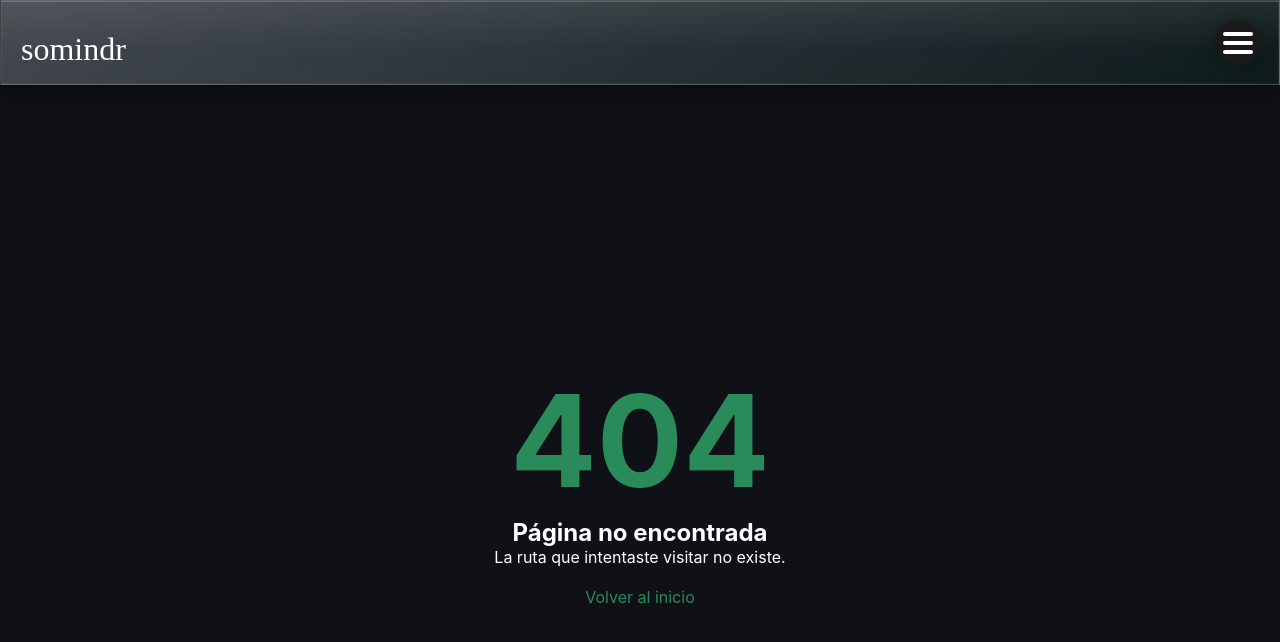
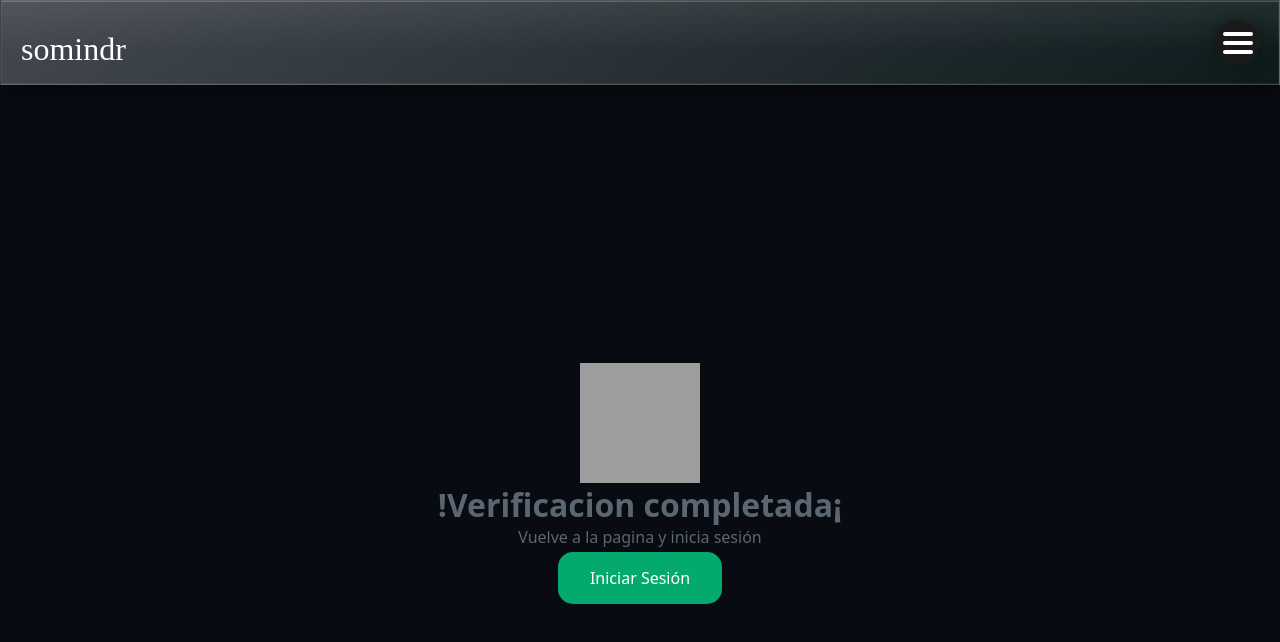
Before and after one commit to MeGv101/Somindr-Repository, a React (Vite) app in the folder frontend/: page /verificacion in a window 1280 px wide. Before the commit this address had no page. Shown: the top 642 px of the page. Built offline with nearby package versions, Linux system fonts and the light colour scheme; grey boxes are pictures that could not be loaded; a web font is replaced by a local one.

Commit message:
Apartado verificacion, si lo quieren ver, solo en el link pongan /verificacion

```diff
--- a/frontend/src/app.tsx
+++ b/frontend/src/app.tsx
@@ -26,6 +26,7 @@ import { useModal } from "./context/modelContext";
 
 import AI from "./pages/ai";
 
+import Verificacion from "./pages/verificacion";
 
 
 function App() {
@@ -61,10 +62,11 @@ function App() {
       <ModalAuth ref={modalRef} />
 
       <Routes>
-
         <Route path="/" element={<Index onOpenAuth={openAuth} />} />
 
-        <Route path="/perfil" element={
+        <Route
+          path="/perfil"
+          element={
             <ProtectedRoute>
               <Perfil />
             </ProtectedRoute>
@@ -98,21 +100,25 @@ function App() {
           }
         />
 
+        <Route
+          path="/verificacion"
+          element={
 
-            <Route
-             path="/comunidad"
-              element={
-              <ProtectedRoute>
-                <Comunidad />
-              </ProtectedRoute>
-            }
-            />
+              <Verificacion />
+
+          }
+        />
 
         <Route
-          path="*"
-          element={<NotFound />}
+          path="/comunidad"
+          element={
+            <ProtectedRoute>
+              <Comunidad />
+            </ProtectedRoute>
+          }
         />
 
+        <Route path="*" element={<NotFound />} />
       </Routes>
 
     </BrowserRouter>
--- a/frontend/src/main.tsx
+++ b/frontend/src/main.tsx
@@ -1,4 +1,4 @@
-import React from 'react'
+
 import ReactDOM from 'react-dom/client'
 import App from './app'
 import './styles/index.css'
--- a/frontend/src/pages/comunidad.tsx
+++ b/frontend/src/pages/comunidad.tsx
@@ -12,7 +12,7 @@ const INIT: Post[] = [
     { id: 102, contenido: "Complementa con legumbres si no comes mucha carne: lentejas, frijoles, garbanzos.", tiempo: "hace 20 min", votos: 5, votado: false },
   ]},
   { id: 2, contenido: "Llevo 3 semanas sin motivación para entrenar. No es pereza, literalmente no siento ganas de nada.", categoria: "Psicoemocional", tiempo: "hace 3 h", votos: 22, votado: false, expandido: false, respuestas: [
-    { id: 201, contenido: "Eso se llama burnout. A veces el cuerpo necesita un descanso real. Bajar la intensidad no es retroceder.", tiempo: "hace 2 h", votos: 18, votado: false },
+    { id: 201, contenido: "Me encanta esta web, me ha permitido realizar un cambio drastico que me llevo a mejorar mi cuerpo, mejorando la ganancia de grupos musculares como pecho y hombros. !Me encanta¡.", tiempo: "hace 2 h", votos: 18, votado: false },
   ]},
   { id: 3, contenido: "¿Vale la pena hacer cardio en ayunas para quemar grasa?", categoria: "Físico", tiempo: "hace 6 h", votos: 8, votado: false, expandido: false, respuestas: [] },
 ];
--- /dev/null
+++ b/frontend/src/pages/verificacion.tsx
@@ -0,0 +1,18 @@
+//Mensaje de verifiacion
+import "../styles/verificacion.css";
+import {Link} from "react-router-dom";
+
+
+export default function Verificacion() {
+    return(
+        <div className="container-msg">
+            <div className="img">
+                <img src="https://cdn-icons-png.flaticon.com/512/616/616564.png" alt="slide1" className="img" />
+            </div>
+            <h1 className="msg">!Verificacion completada¡</h1>
+            <p className="msg">Vuelve a la pagina y inicia sesión</p>
+
+        <Link to="/index" className="btn">Iniciar Sesión</Link>
+        </div>
+    )
+}
--- /dev/null
+++ b/frontend/src/styles/verificacion.css
@@ -0,0 +1,38 @@
+body{
+    margin: 0;
+    min-height: 100vh;
+    background-color: rgb(54, 54, 54);
+    font-family: system-ui, -apple-system, BlinkMacSystemFont, 'Segoe UI', Roboto, Oxygen, Ubuntu, Cantarell, 'Open Sans', 'Helvetica Neue', sans-serif;
+}
+
+.container-msg{
+    display: flex;
+    flex-direction: column;
+    justify-content: center;
+    align-items: center;
+    min-height: 100vh;
+    text-align: center;
+    margin: 0;
+}
+
+.btn{
+   background-color: #04AA6D;
+  border: none;
+  border-radius: 15px;
+  color: white;
+  padding: 15px 32px;
+  text-align: center;
+  text-decoration: none;
+  display: inline-block;
+  font-size: 16px;
+  margin: 4px 2px;
+  cursor: pointer;
+ }
+
+.img{
+    display: flex ;
+    position: relative;
+    align-items: center;
+    height: 15vh;
+    width: 15vh;
+}
```
Also changed, not shown: frontend/public/media/SRC/img-verficacion.png (added).
